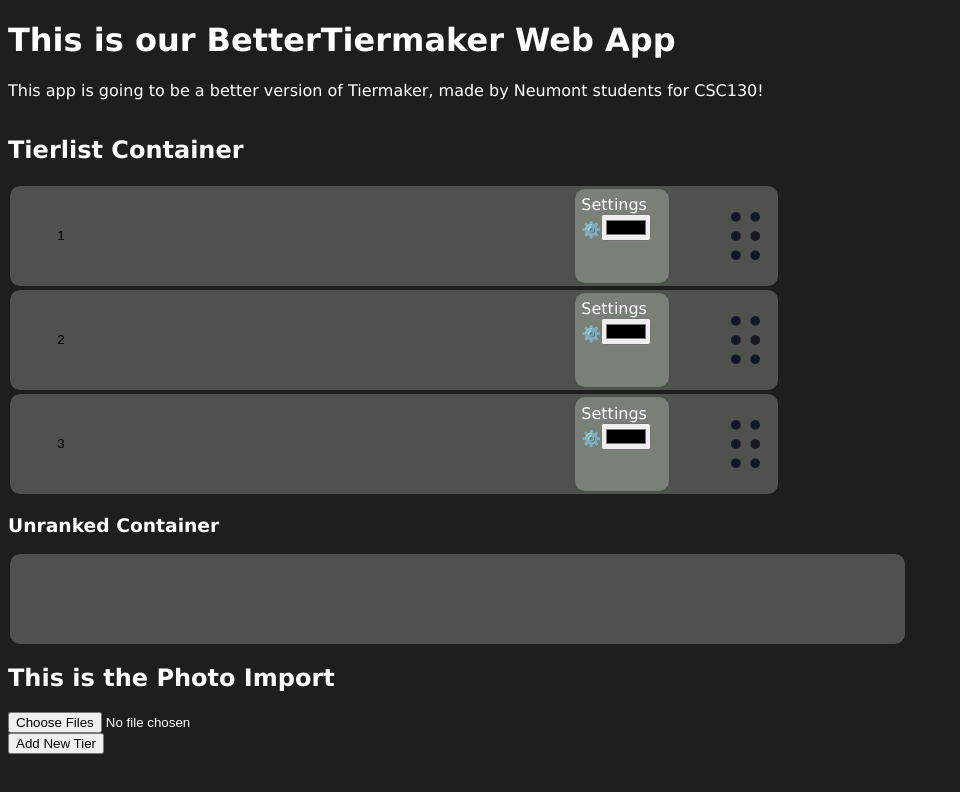
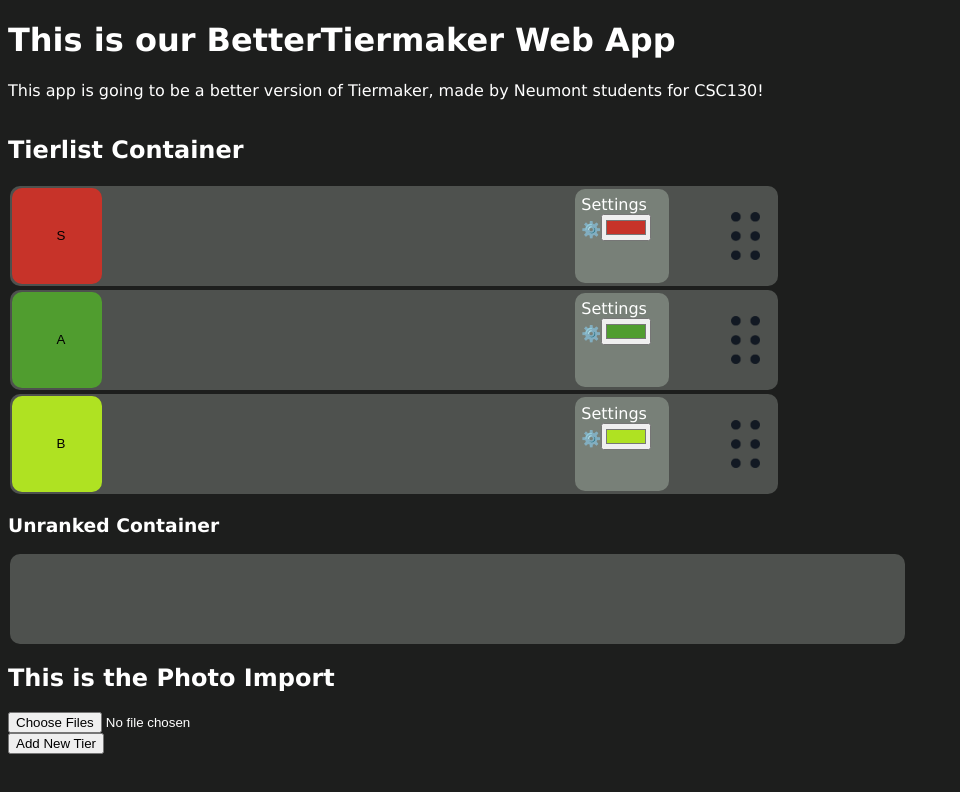
Before and after one commit to jadnf/BetterTiermaker, a React (Create React App) app in the folder front-end/: page / in a window 1280 px wide. Shown: the top 792 px of the page, without its empty margins (0-960 px from the left). Built offline with nearby package versions, Linux system fonts and the light colour scheme.

Commit message:
Tier Label/Color refactored and correctly showing on Overlay

```diff
--- a/front-end/src/components/Tier.jsx
+++ b/front-end/src/components/Tier.jsx
@@ -1,14 +1,18 @@
-import {useState} from "react";
 import { SortableContext, useSortable } from "@dnd-kit/sortable";
 import DraggableItem from "./DraggableItem";
 import {CSS} from "@dnd-kit/utilities";
 
 export default function Tier(props) {
+    const id = props.id;
     const items = props.items;
-    const [title, setTitle] = useState(props.title);
-    const [lableColor, setLableColor] = useState();
+    const tierData = props.tierData;
+    const title = tierData.title;
+    const labelColor = tierData.labelColor;
+    const handleTitleChange = props.handleTitleChange;
+    const handleLabelColorChange = props.handleLabelColorChange;
+
     const { setNodeRef, attributes, listeners, transform, transition, isDragging } = useSortable({
-        id: props.id,
+        id: id,
         data: { type: "Tier" }
     });
 
@@ -19,8 +23,8 @@ export default function Tier(props) {
         width: props.isOverlay && props.overlayWidth ? props.overlayWidth : undefined,
     };
 
-    const tierlableStyle  ={
-        backgroundColor: lableColor
+    const tierlableStyle = {
+        backgroundColor: labelColor
     }
 
     const dragHandleSyle = {
@@ -30,7 +34,7 @@ export default function Tier(props) {
     return (
         <div ref={props.isOverlay ? undefined : setNodeRef} className="tier rounded-container" style={style}>
             <div className="tier-label rounded-container" style={tierlableStyle}>
-                <input name={props.id + "-label"} className="tier-input" type="text" value={title} onChange={(prev) => {setTitle(prev.target.value)}}/>
+                <input name={id + "-label"} className="tier-input" type="text" value={title} onChange={(prev) => {handleTitleChange(id, prev.target.value)}}/>
             </div>
             <SortableContext items={items}>
                 <div  className="tier-middle">
@@ -43,11 +47,11 @@ export default function Tier(props) {
             </SortableContext>
             <div className="tier-settings rounded-container">
                 Settings ⚙️
-                <input type="color" value={lableColor} onChange={(prev) => setLableColor(prev.target.value)} />
+                <input type="color" value={labelColor} onChange={(prev) => handleLabelColorChange(id, prev.target.value)} />
 
             </div>
             <div className="remove-tier-div">
-                <button className="remove-tier-button" onClick={() => props.removeTier(props.id)}>X</button>
+                <button className="remove-tier-button" onClick={() => props.removeTier(id)}>X</button>
             </div>
             <div className="drag-handle rounded-container" style={dragHandleSyle} {...attributes} {...listeners}>
                 <img alt="drag handle" src={"/images/drag-handle.png"} draggable="false" />
--- a/front-end/src/components/TierlistContainer.jsx
+++ b/front-end/src/components/TierlistContainer.jsx
@@ -1,21 +1,47 @@
 import { SortableContext, verticalListSortingStrategy } from "@dnd-kit/sortable";
 import Tier from "../components/Tier.jsx";
 export default function TierlistContainer(props) {
-
 
     const tierOrder = props.tierOrder;
     const tiers = props.tiers;
     const itemsData = props.itemsData;
     const removeTier = props.removeTier;
     const updateItemLabel = props.updateItemLabel;
+    const tiersData = props.tiersData;
+    const setTiersData = props.setTiersData;
+
+
+
+    const  handleTitleChange = (tierId, newTitle) => {
+        setTiersData((prev) => {
+            return {
+                ...prev,
+                [tierId]: {
+                    title : newTitle,
+                    labelColor: prev[tierId].labelColor
+                }
+            };
+        })
+    }
+
+    const handleLabelColorChange = (tierId, newColor) => {
+        setTiersData((prev) => {
+            return {
+                ...prev,
+                [tierId]: {
+                    title : prev[tierId].title,
+                    labelColor: newColor
+                }
+            };
+        })
+    }
 
     return (
         <div className="tiers-container">
             <h2>Tierlist Container</h2>
             <SortableContext items={tierOrder} strategy={verticalListSortingStrategy}>
                 {tierOrder.map((tierId) => {
-
-                    return(<Tier key={tierId} id={tierId} items={tiers[tierId]} title={tierId} removeTier={removeTier} itemsData={itemsData} updateItemLabel={updateItemLabel}/>)
+                    return(<Tier key={tierId} id={tierId} items={tiers[tierId]} removeTier={removeTier} tierData={tiersData[tierId]} handleTitleChange={handleTitleChange} handleLabelColorChange={handleLabelColorChange} itemsData={itemsData} updateItemLabel={updateItemLabel}/>)
 
                 })}
             </SortableContext>
--- a/front-end/src/pages/TierlistPage.jsx
+++ b/front-end/src/pages/TierlistPage.jsx
@@ -19,8 +19,21 @@ export default function TierlistPage() {
         '3' : []
     });
     const [tierOrder, setTierOrder] = useState(['1', '2', '3']);
+    const [tiersData, setTiersData] = useState({
+        '1' : {
+            title : 'S',
+            labelColor: "#c73329"
+        },
+        '2' : {
+            title : 'A',
+            labelColor: "#509d2f"
+        },
+        '3' : {
+            title : 'B',
+            labelColor: "#afe222"
+        }
+    });
     const [itemsData, setItemsData] = useState({});
-
     const [tierCount, setTierCount] = useState(3);
     const [activeId, setActiveId] = useState(null);
     const [activeType, setActiveType] = useState(null);
@@ -35,7 +48,7 @@ export default function TierlistPage() {
     return (
         <DndContext sensors={sensors} onDragStart={handleDragStart} onDragEnd={handleDragEnd} onDragOver={handleDragOver}>
             <div>
-                <TierlistContainer tierOrder={tierOrder} tiers={tiers} itemsData={itemsData} removeTier={removeTier} updateItemLabel={updateItemLabel} />
+                <TierlistContainer tierOrder={tierOrder} tiersData={tiersData} setTiersData={setTiersData} tiers={tiers} itemsData={itemsData} removeTier={removeTier} updateItemLabel={updateItemLabel} />
                 <UnrankedItemsContainer id="0" items={tiers['0']} itemsData={itemsData} />
 
                 <UploadPhoto onUpload={handleUpload} />
@@ -162,7 +175,7 @@ export default function TierlistPage() {
         }
 
         if (activeType === "Tier") {
-            return ( <Tier key={activeId} id={activeId} items={tiers[activeId]} title={activeId} imgUrlLookup={itemsData} isOverlay={true} /> )
+            return ( <Tier key={activeId} id={activeId} items={tiers[activeId]} tierData={tiersData[activeId]} imgUrlLookup={itemsData} isOverlay={true} /> )
         }
     }
 
```
